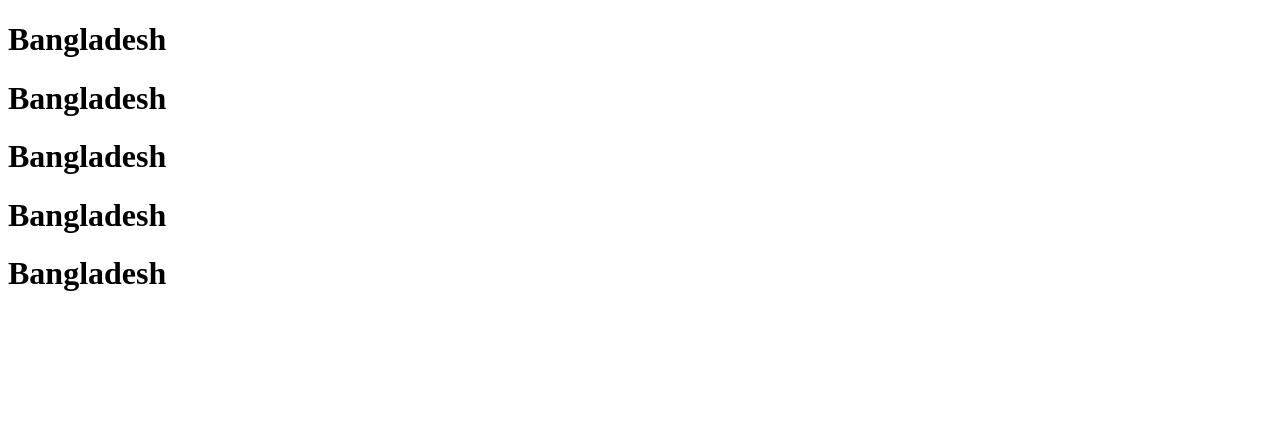
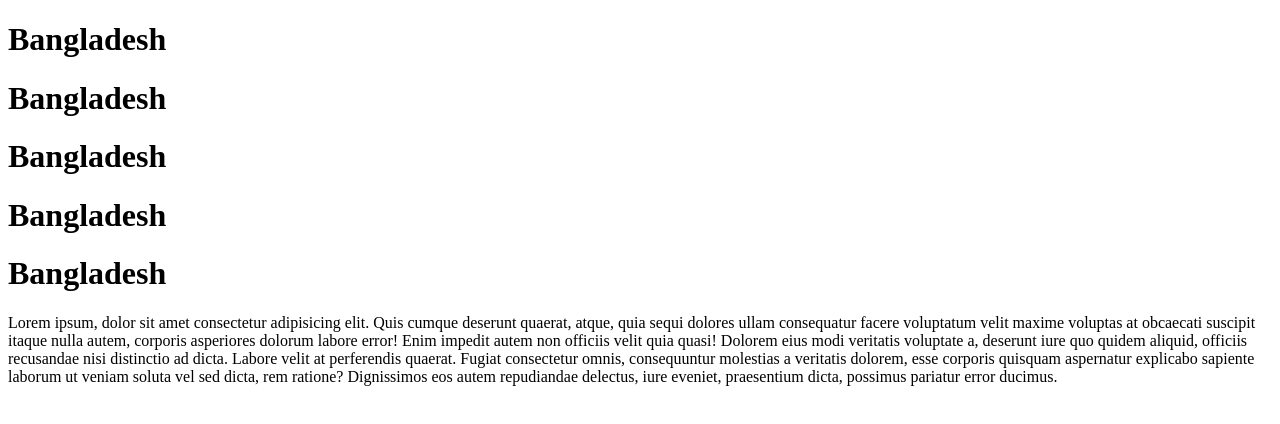
Before and after one commit to shahadat70540/B, a plain HTML site: page index.html in a window 1280 px wide. Drawn offline with Linux system fonts and the light colour scheme.

Commit message:
test two

```diff
--- a/index.html
+++ b/index.html
@@ -12,5 +12,6 @@
     <h1>Bangladesh</h1>
     <h1>Bangladesh</h1>
     <h1>Bangladesh</h1>
+    <p>Lorem ipsum, dolor sit amet consectetur adipisicing elit. Quis cumque deserunt quaerat, atque, quia sequi dolores ullam consequatur facere voluptatum velit maxime voluptas at obcaecati suscipit itaque nulla autem, corporis asperiores dolorum labore error! Enim impedit autem non officiis velit quia quasi! Dolorem eius modi veritatis voluptate a, deserunt iure quo quidem aliquid, officiis recusandae nisi distinctio ad dicta. Labore velit at perferendis quaerat. Fugiat consectetur omnis, consequuntur molestias a veritatis dolorem, esse corporis quisquam aspernatur explicabo sapiente laborum ut veniam soluta vel sed dicta, rem ratione? Dignissimos eos autem repudiandae delectus, iure eveniet, praesentium dicta, possimus pariatur error ducimus.</p>
 </body>
 </html>
```
